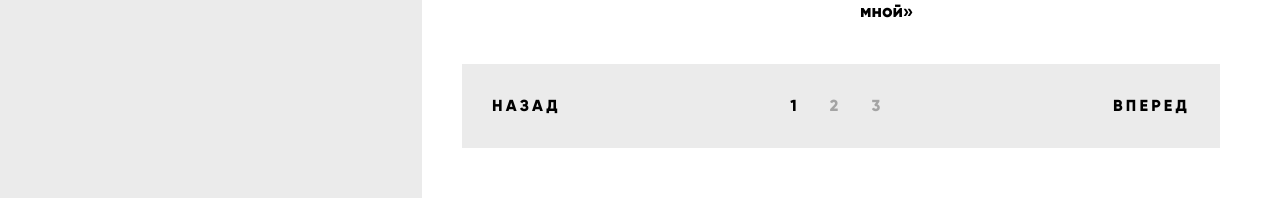
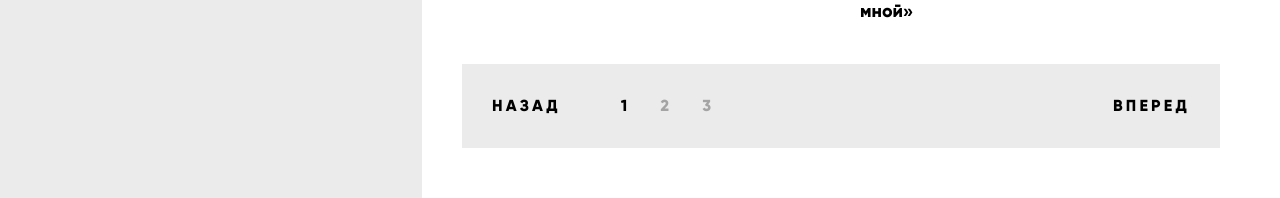
Before and after one commit to AlexLarina/422049-device-27, a website: page catalog.html in a window 1280 px wide. Shown: the part 1524-1722 px from the top of the page. Drawn offline with Linux system fonts and the light colour scheme; files whose address does not match are found by name.

Commit message:
Fixing pagination styleguide

```diff
--- a/scss/components/_pagination.scss
+++ b/scss/components/_pagination.scss
@@ -42,11 +42,12 @@
   margin-left: 75px;
   //margin-right: 140px;
 
-  padding: 30px;
+  //padding: 30px;
 
   display: flex;
   flex-direction: row;
   justify-content: space-between;
+  align-items: center;
 }
 
 .pagination__item:not(:last-child) {
@@ -55,9 +56,14 @@
 
 .pagination__item--back,
 .pagination__item--forward {
-  flex-grow: 1;
+  padding: 30px;
+}
+
+.pagination__item--back {
+  margin-right: auto;
 }
 
 .pagination__item--forward {
+  margin-left: auto;
   text-align: right;
 }
```
Also changed, not shown: css/style.css.
